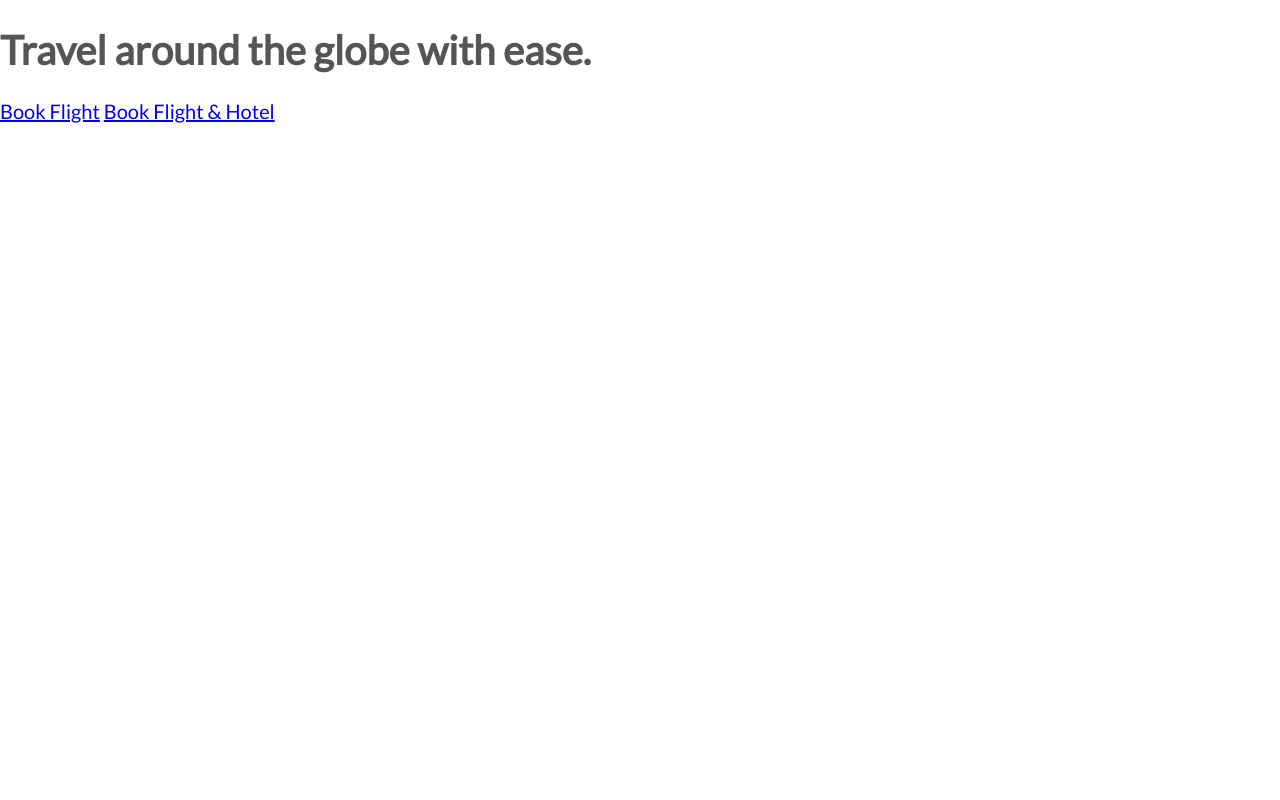
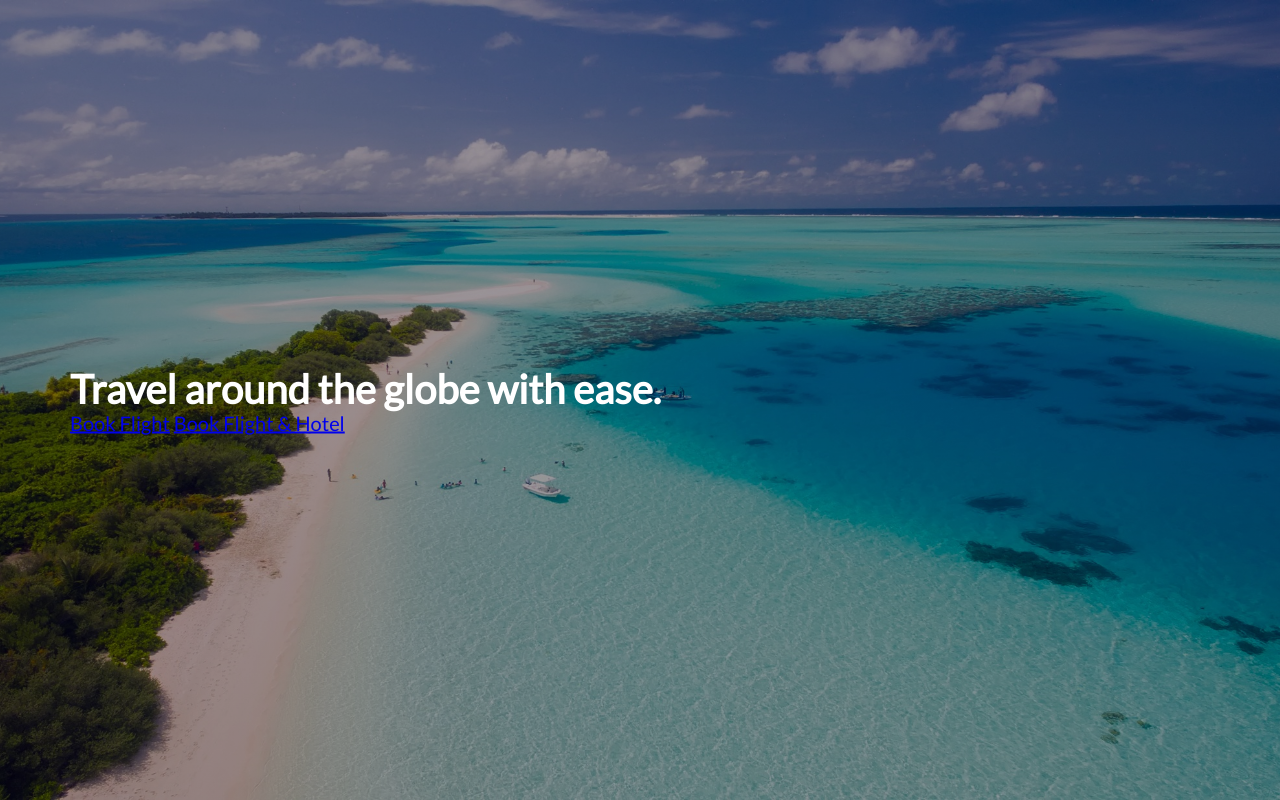
Before and after one commit to hnaeem96/Trek, a PHP site: page / in a window 1280 px wide. Run offline with PHP 8.4, Linux system fonts and the light colour scheme.

Commit message:
Changed styles for main header text

```diff
--- a/resources/css/style.css
+++ b/resources/css/style.css
@@ -16,3 +16,24 @@ html {
     max-width: 1140px;
     margin: 0 auto;
 }
+
+header {
+    background-image: linear-gradient(rgba(0, 0, 0, 0.4), rgba(0, 0, 0, 0.4)), url(img/maldives-1993704.jpg);
+    background-size: cover;
+    background-position: center;
+    height: 100vh;
+}
+
+.travel-text-box {
+    position: absolute;
+    width: 1140px;
+    top: 50%;
+    left: 50%;
+    transform: translate(-50%, -50%);
+}
+
+h1 {
+    margin: 0;
+    color: #fff;
+    font-size: 200%;
+}
```
